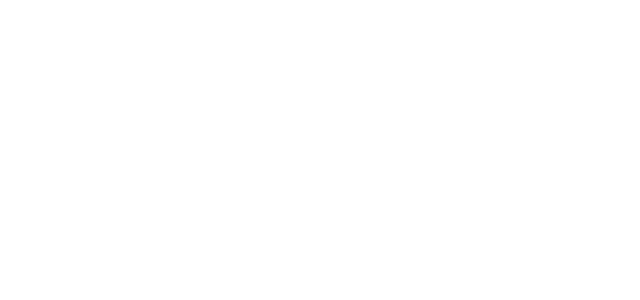
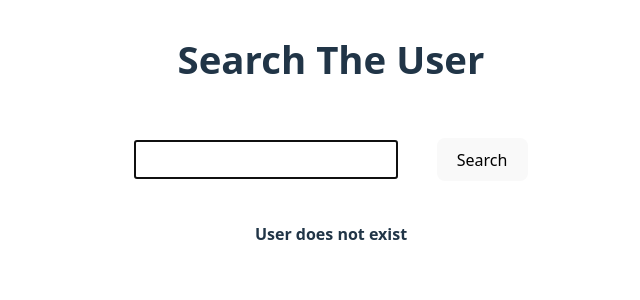
Before and after one commit to Gitax18/react-with-typescript, a React (Vite) app: page / in a window 1280 px wide. Shown: the top 300 px of the page, without its empty margins (309-949 px from the left). Built offline with nearby package versions, Linux system fonts and the light colour scheme.

Commit message:
handling more states and managing events

```diff
--- a/src/App.tsx
+++ b/src/App.tsx
@@ -1,4 +1,6 @@
 // import Parent from "./props/Parent";
+
+import UserSearch from "./states/UserSearch";
 
 // import GuestList from "./states/GuestList";
 
@@ -8,6 +10,7 @@
       {/* <h1>Hello World</h1> */}
       {/* <Parent /> */}
       {/* <GuestList /> */}
+      <UserSearch />
     </>
   );
 }
--- /dev/null
+++ b/src/states/UserSearch.tsx
@@ -0,0 +1,57 @@
+import { useState } from "react";
+
+interface User {
+  name: string;
+  age: number;
+}
+
+const users: User[] = [
+  { name: "gitanshu", age: 20 },
+  { name: "tanay", age: 17 },
+  { name: "shagun", age: 11 },
+];
+
+const UserSearch: React.FC = () => {
+  const [name, setName] = useState("");
+  const [user, setUser] = useState<User | undefined>(undefined);
+
+  function searchName(e: React.MouseEvent<HTMLInputElement>) {
+    e.preventDefault();
+    const searchUserIndex = users.findIndex((usr) => usr.name === name);
+    if (searchUserIndex >= 0) setUser(users[searchUserIndex]);
+    else setUser(undefined);
+  }
+
+  return (
+    <div>
+      <h3>Search The User</h3>
+      <form>
+        <input
+          type="text"
+          value={name}
+          onChange={(e) => setName(e.target.value)}
+          autoFocus
+        />
+        <input
+          type="submit"
+          className="button"
+          onClick={searchName}
+          value={"Search"}
+        />
+      </form>
+      <div>
+        {user ? (
+          <div>
+            <h4>User Details:</h4>
+            <p>User Name: {user?.name}</p>
+            <p>User Age: {user?.age}</p>
+          </div>
+        ) : (
+          <h4>User does not exist </h4>
+        )}
+      </div>
+    </div>
+  );
+};
+
+export default UserSearch;
```
